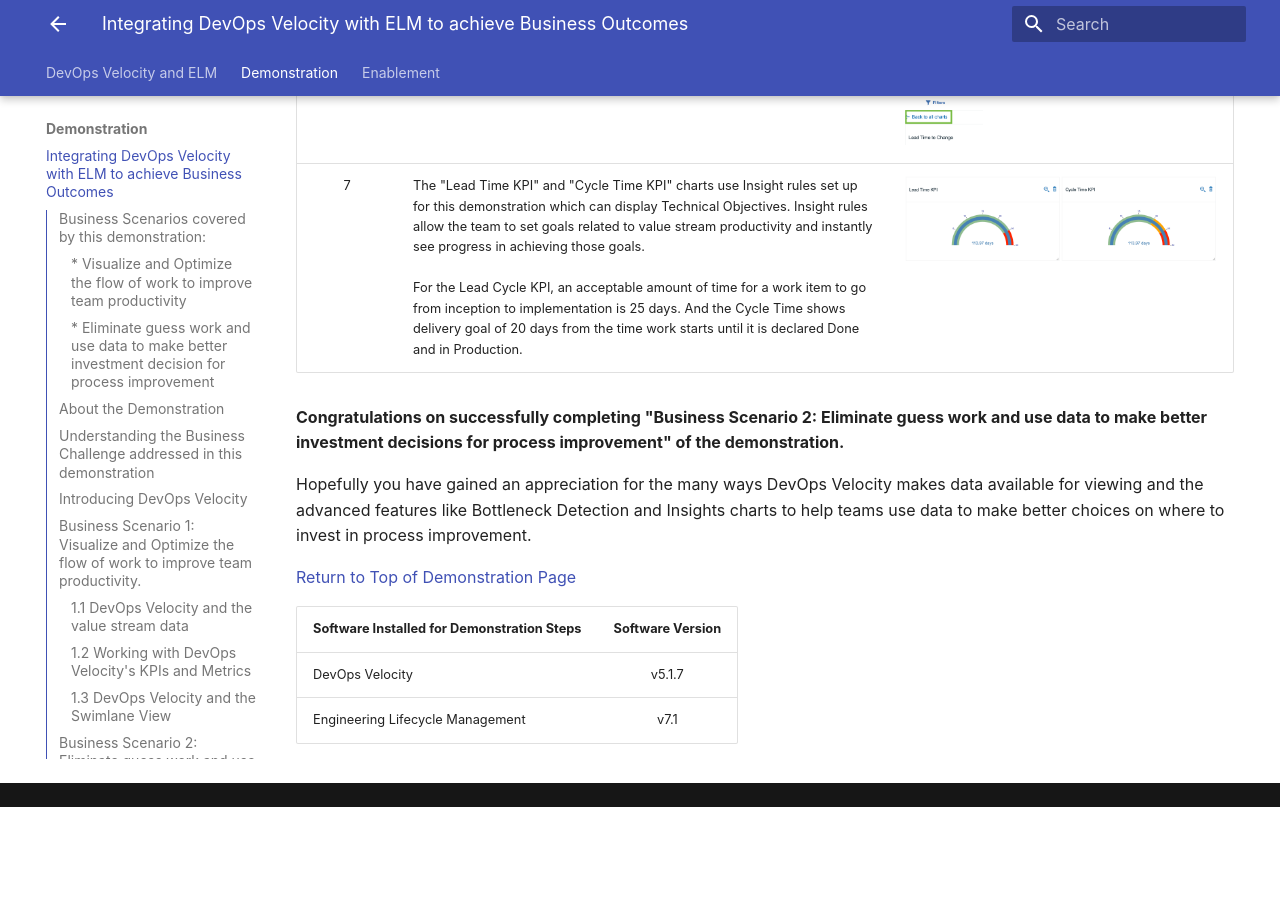
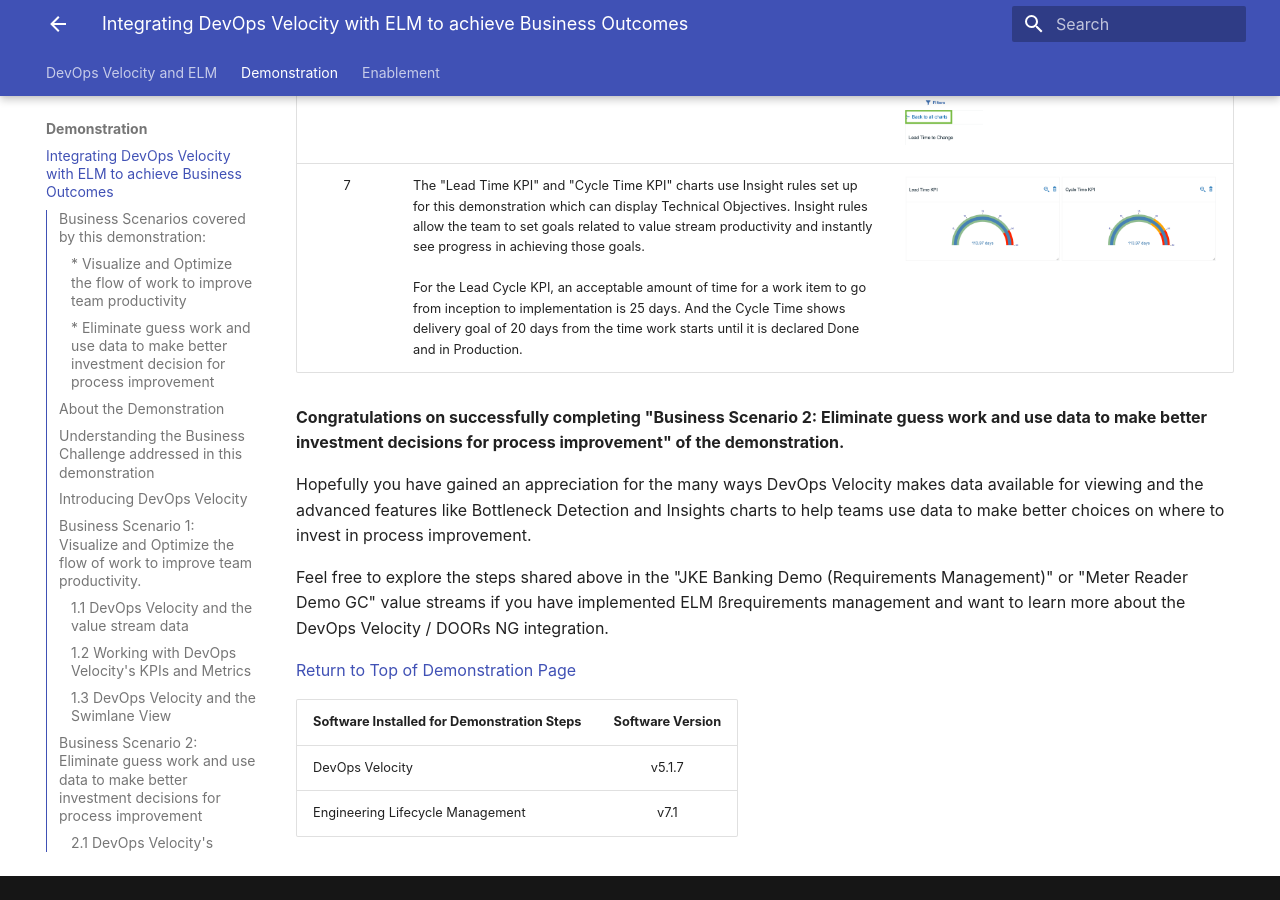
Before and after one commit to DevOpsAutomationLabs/ELM_Velocity, an MkDocs documentation site: the page built from docs/demonstration/index.md, in a window 1280 px wide and 900 px high, scrolled down 19405 px. Built offline with MkDocs 1.6.1 and Material for MkDocs 9.7.7, drawn with Linux system fonts in a browser that asks for light colours; before the commit the page ends 20212 px from its top, so only the background shows below that.

Commit message:
Update index.md

```diff
--- a/docs/demonstration/index.md
+++ b/docs/demonstration/index.md
@@ -231,6 +231,8 @@
 
 Hopefully you have gained an appreciation for the many ways DevOps Velocity makes data available for viewing and the advanced features like Bottleneck Detection and Insights charts to help teams use data to make better choices on where to invest in process improvement.
 
+Feel free to explore the steps shared above in the "JKE Banking Demo (Requirements Management)" or "Meter Reader Demo GC" value streams if you have implemented ELM ßrequirements management and want to learn more about the DevOps Velocity / DOORs NG integration.
+
 [Return to Top of Demonstration Page](#integrating-devops-velocity-with-elm-to-achieve-business-outcomes)
 
 | Software Installed for Demonstration Steps | Software Version |
```
